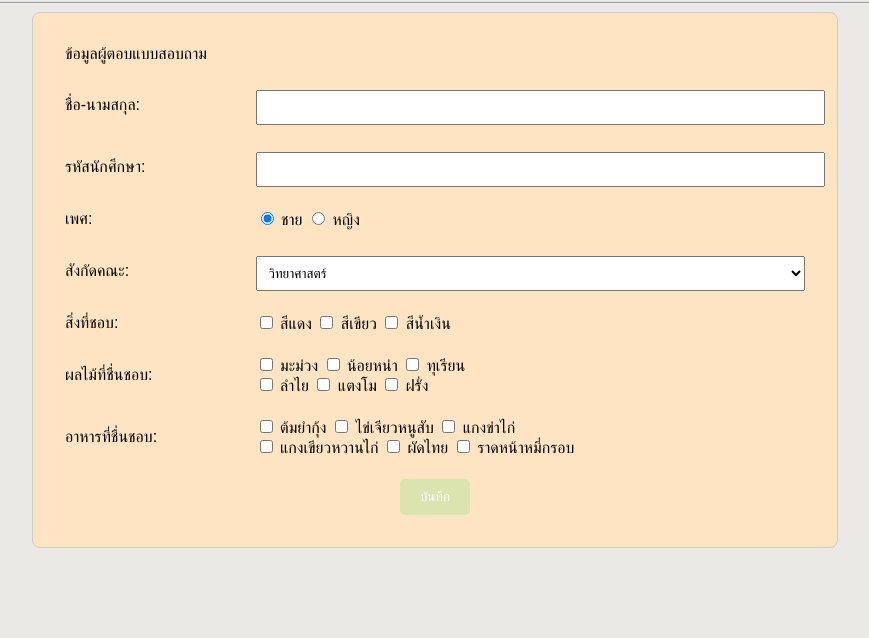
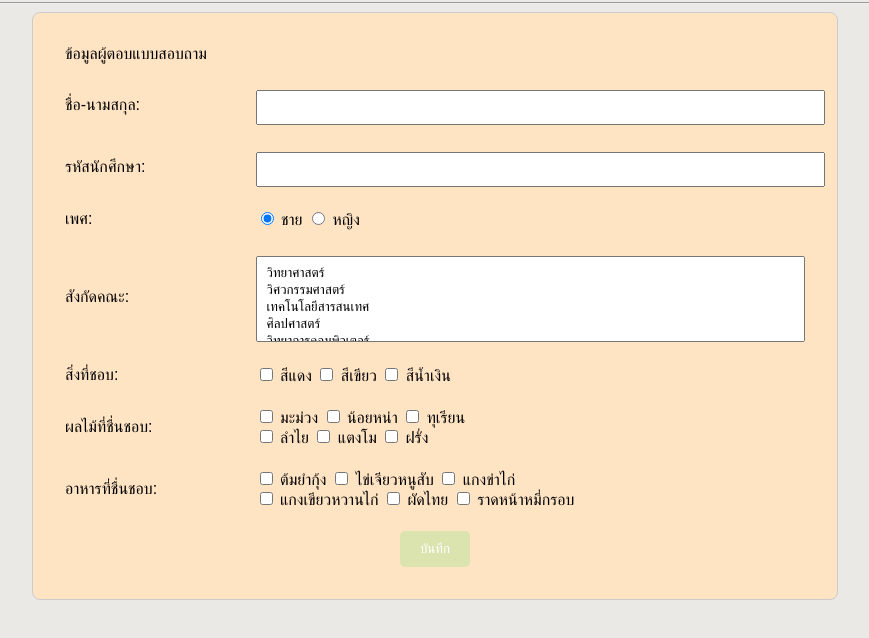
Before and after one commit to Chi-Chiii/webprogramming, a plain HTML site: page survey.html in a window 1280 px wide. Shown: the part 98-736 px from the top of the page, without its empty margins (205-1074 px from the left). Drawn offline with Linux system fonts and the light colour scheme.

Commit message:
"Add survey.html"

```diff
--- a/survey.html
+++ b/survey.html
@@ -69,7 +69,7 @@
             <tr>
                 <td>สังกัดคณะ:</td>
                 <td>
-                    <select name="faculty">
+                    <select name="faculty" id = "faculty" sixe ="10" multiple><br>
                         <option value="วิทยาศาสตร์">วิทยาศาสตร์</option>
                         <option value="วิศวกรรมศาสตร์">วิศวกรรมศาสตร์</option>
                         <option value="เทคโนโลยีสารสนเทศ">เทคโนโลยีสารสนเทศ</option>
```
